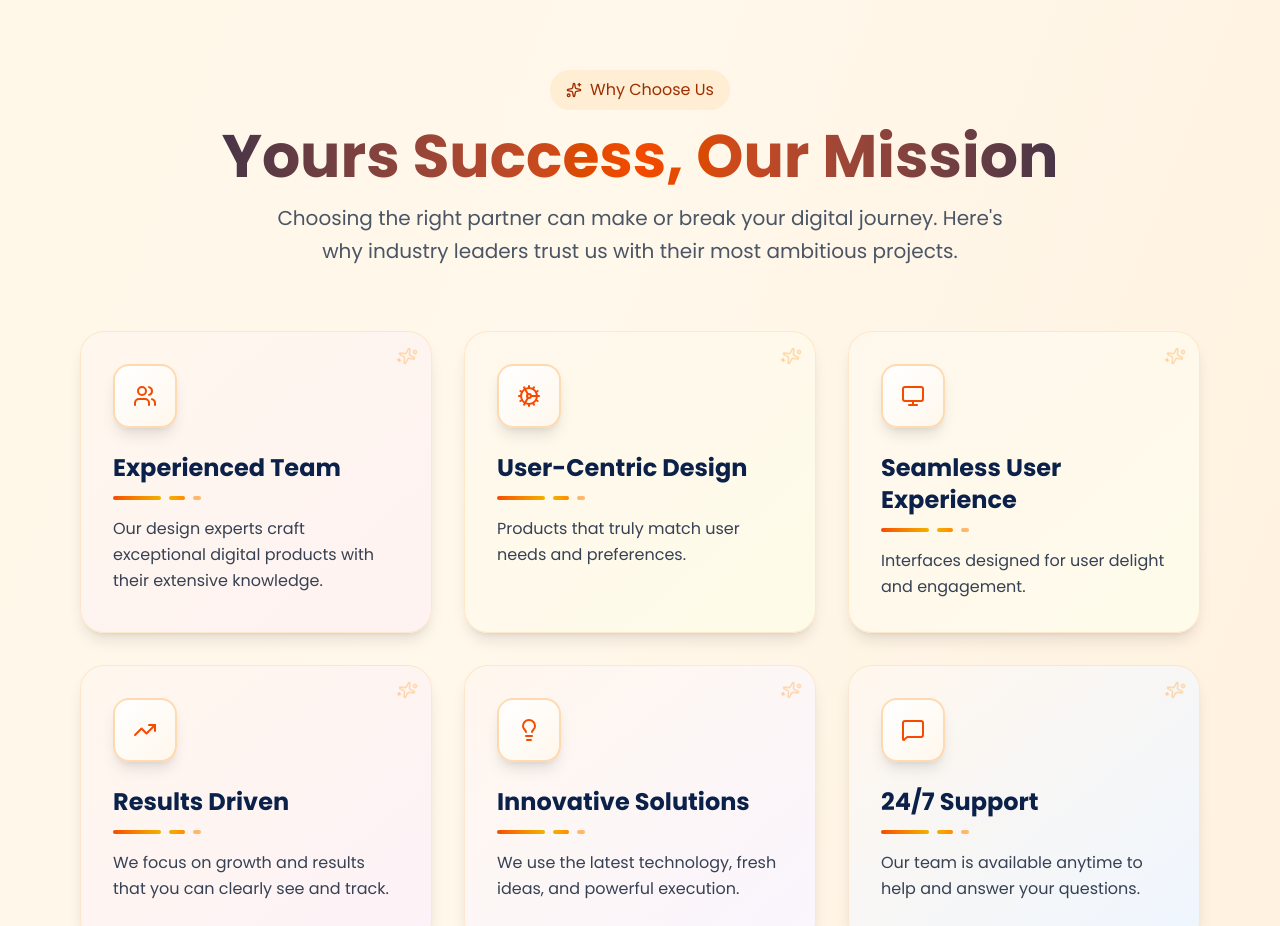
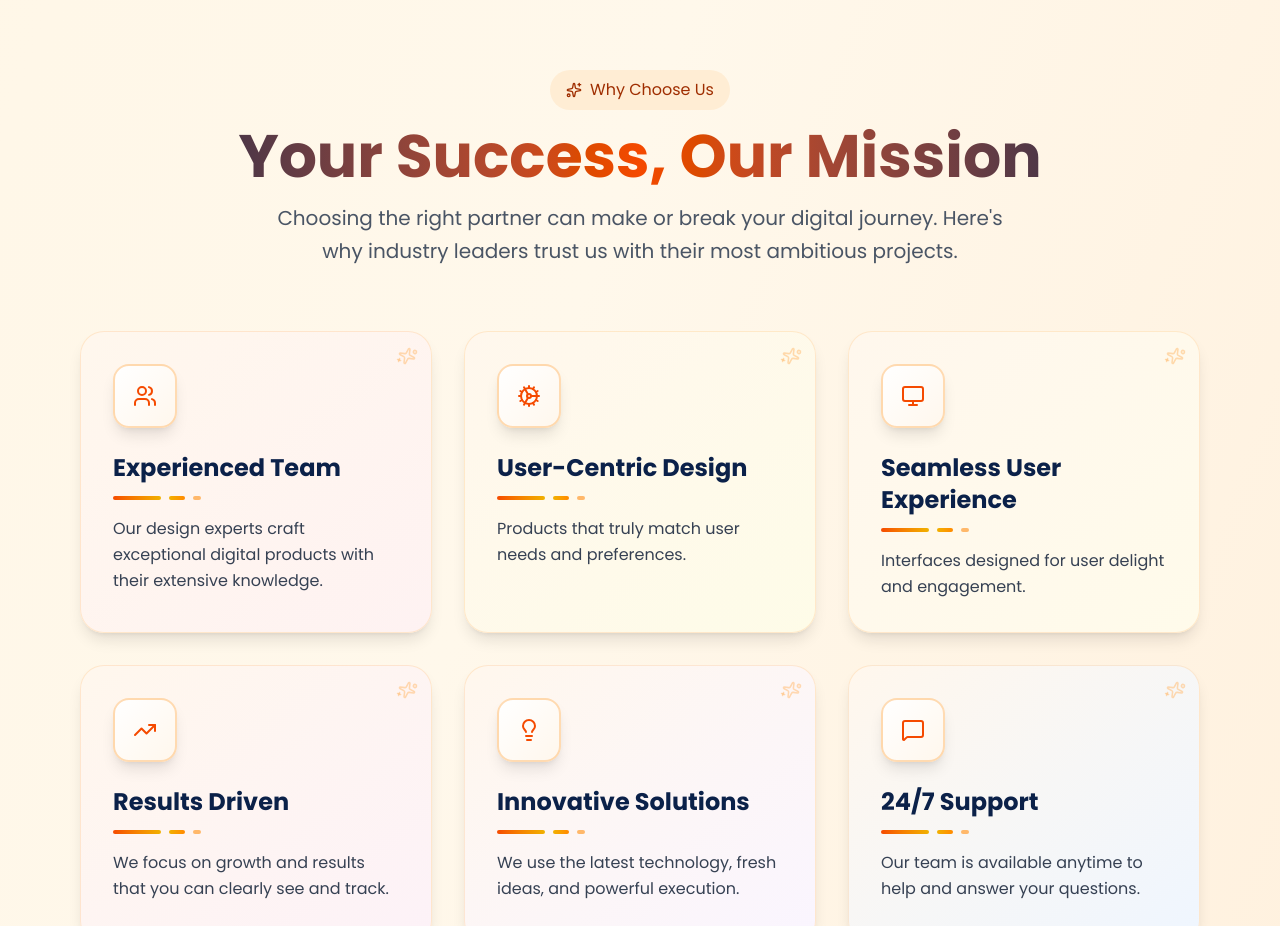
Before and after one commit to LorvensITSolutions/lorvens-v1, a React (Vite) app in the folder lorvens-v1-main/: page / in a window 1280 px wide. Shown: the part 1560-2486 px from the top of the page. Built offline with nearby package versions, Linux system fonts and the light colour scheme.

Commit message:
new changes in

```diff
--- a/lorvens-v1-main/src/Pages/HomePage.jsx
+++ b/lorvens-v1-main/src/Pages/HomePage.jsx
@@ -259,7 +259,7 @@ const HomePage = () => {
               className="text-4xl md:text-5xl lg:text-6xl font-bold mb-4 bg-gradient-to-r from-[#0B2149] via-orange-600 to-[#0B2149] bg-clip-text text-transparent"
               variants={fadeInUp}
             >
-              Yours Success, Our Mission
+              Your Success, Our Mission
             </motion.h2>
 
             <motion.p
```
